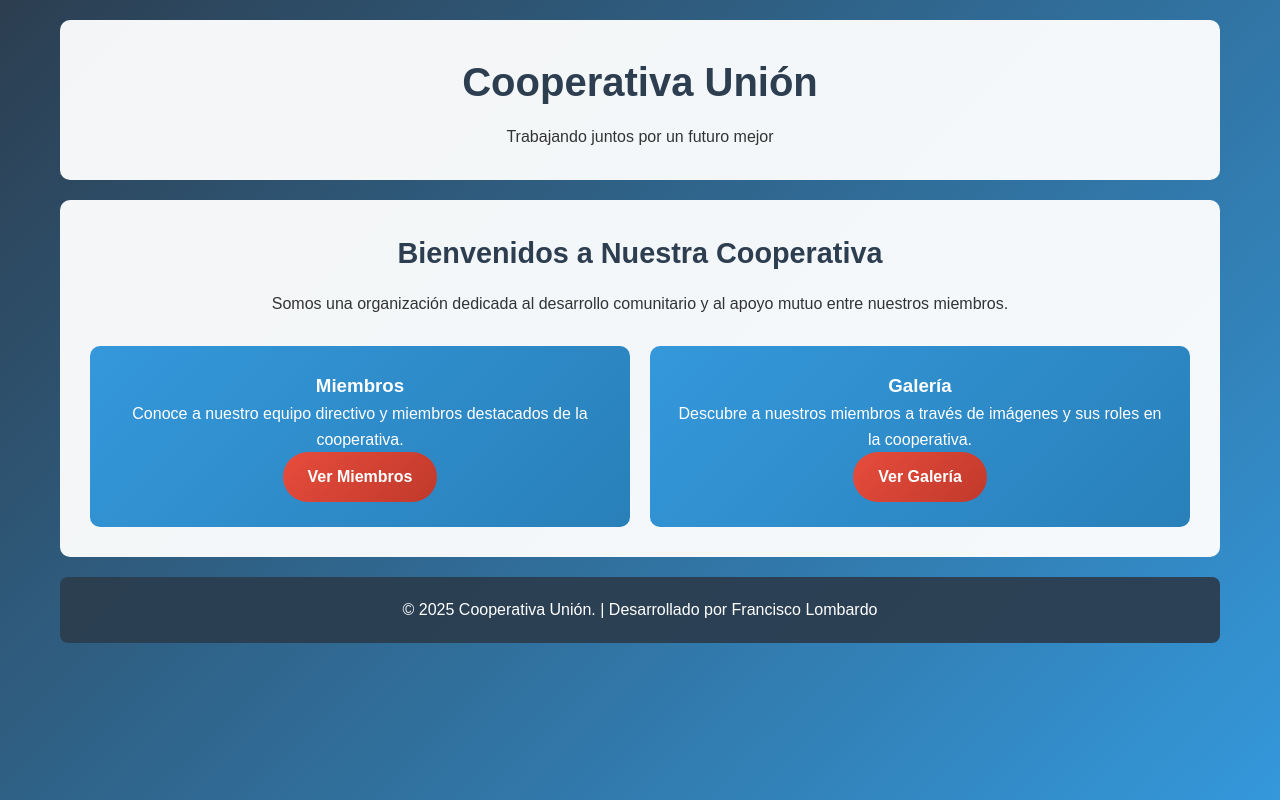
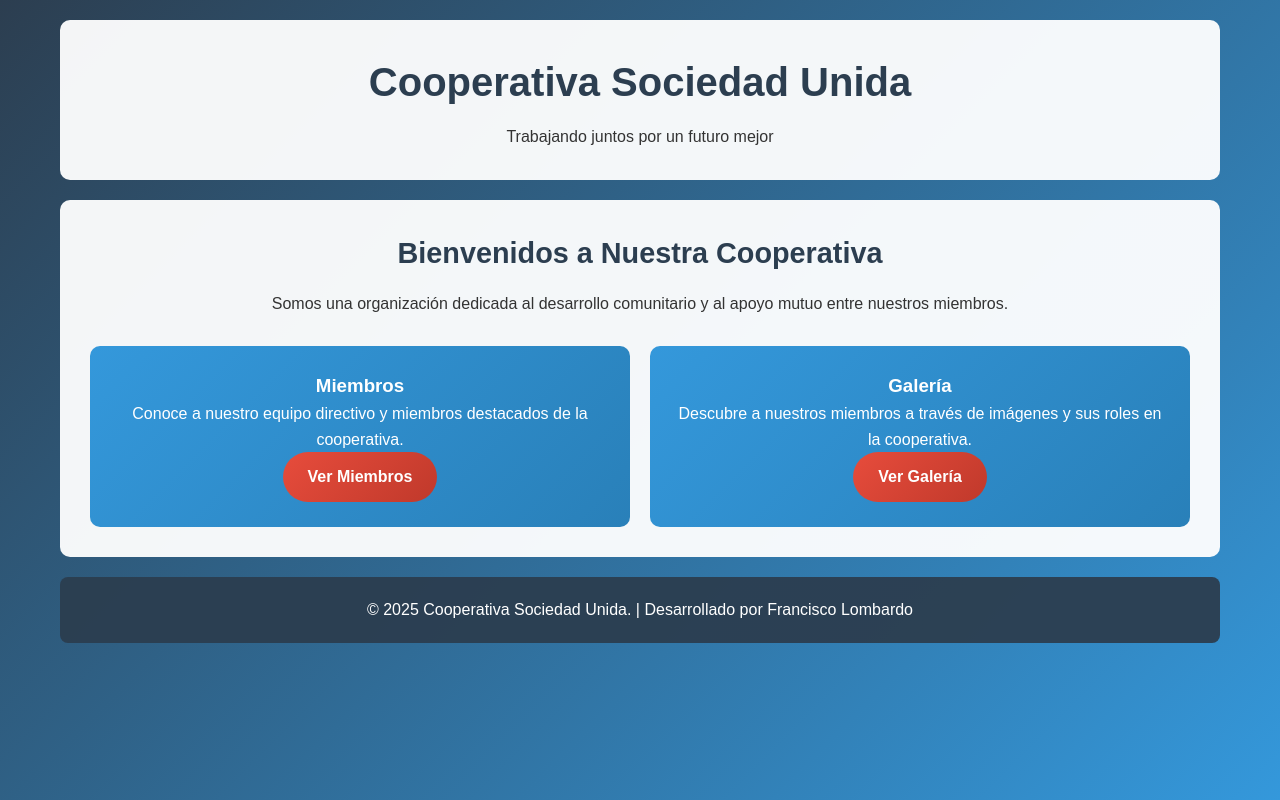
Before and after one commit to arielxh65-png/Tarea-06-11, a plain HTML site: page index.html in a window 1280 px wide. Drawn offline with Linux system fonts and the light colour scheme.

Commit message:
Update index.html

```diff
--- a/index.html
+++ b/index.html
@@ -3,13 +3,13 @@
 <head>
     <meta charset="UTF-8">
     <meta name="viewport" content="width=device-width, initial-scale=1.0">
-    <title>Cooperativa Unión - Inicio</title>
+    <title>Cooperativa Sociedad Unida - Inicio</title>
     <link rel="stylesheet" href="style.css">
 </head>
 <body>
     <div class="container">
         <header>
-            <h1>Cooperativa Unión</h1>
+            <h1>Cooperativa Sociedad Unida</h1>
             <p>Trabajando juntos por un futuro mejor</p>
         </header>
 
@@ -35,11 +35,8 @@
         </main>
 
         <footer>
-            <p>&copy; 2025 Cooperativa Unión. | Desarrollado por Francisco Lombardo</p>
+            <p>&copy; 2025 Cooperativa Sociedad Unida. | Desarrollado por Francisco Lombardo</p>
         </footer>
     </div>
 </body>
 </html>
-    </div>
-</body>
-</html>
```
